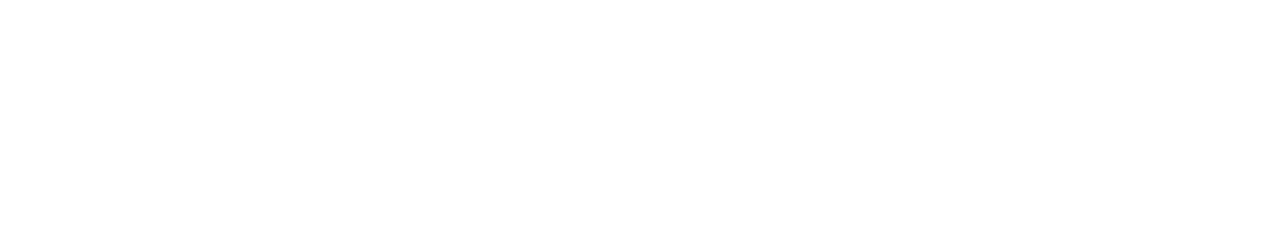
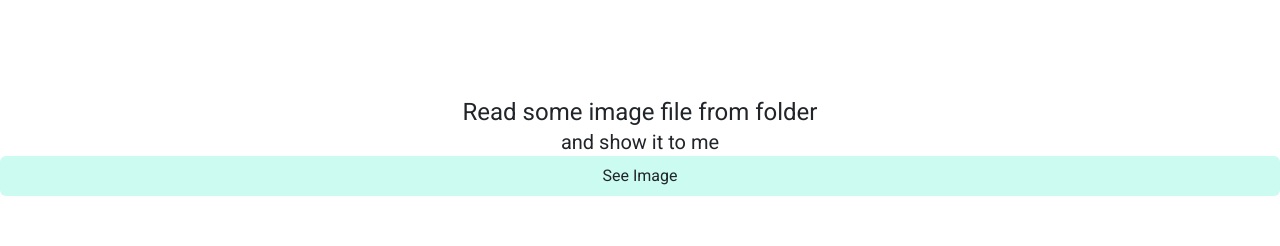
Before and after one commit to wspawned/nextjs-bootstrap-playground, a Next.js app: page /show-image in a window 1280 px wide. Before the commit this address had no page. Shown: the top 246 px of the page. Built offline with nearby package versions, Linux system fonts and the light colour scheme.

Commit message:
read image/png

```diff
--- /dev/null
+++ b/pages/api/getImage.js
@@ -0,0 +1,21 @@
+import path from 'path';
+const fs = require('fs');
+
+const readImage = (req,res) => {
+  const fileName = req.query.name;
+  const filePath = path.join(process.cwd() + `/public/images/`, fileName);
+  const image = fs.readFileSync(filePath);
+  res.setHeader('Content-Type', 'image/png');
+  res.end(image);
+  // res.status(200).json({ message: 'success' });
+}
+
+const handler = async(req, res) => {
+  if (req.method === 'GET') {
+    readImage(req, res);
+  } else {
+    res.status(405).json({ message: 'Method not allowed' });
+  }
+};
+
+export default handler;
--- /dev/null
+++ b/pages/show-image.js
@@ -0,0 +1,59 @@
+import axios from "axios";
+import { useState } from "react";
+
+const ShowImage = () => {
+  const [imgOpen, setImgOpen] = useState(false);
+  const toggleImage = () => { setImgOpen(!imgOpen) }
+  const [img, setImg] = useState("")
+
+  const getImage = async (name) => {
+    await axios.get("/api/getImage",
+      {
+        params: {
+          name: name,
+        }
+      }
+    ).then((res) => {
+      // setImg(res.data);
+      const imgString = res.data;
+      const imgToBlob = imgString.blob();
+      console.log(imgToBlob)
+    }).catch((err) => {
+      console.log(err)
+    })
+  }
+
+  return (
+    <div className="flex flex-col w-screen h-screen align-center pt-24 ">
+      <p className="text-center text-2xl">Read some image file from folder</p>
+      <p className="text-center text-xl">and show it to me</p>
+      <button
+        className="bg-teal-100 rounded p-2 px-4"
+        onClick={async() => {
+          await getImage("scott.png");
+          toggleImage();
+        }}
+      >
+        See Image
+      </button>
+
+      {imgOpen ? (
+        <div className="flex flex-col w-full grow justify-center align-center bg-stone-100">
+          <p className="text-center">Here it is</p>
+
+          {/* <img
+          src={URL.createObjectURL(img)}
+          /> */}
+
+          <div
+            className=" h-1/2 w-full
+          bg-[url('../public/images/scott.png')] bg-contain bg-origin-content bg-no-repeat bg-right"
+          ></div>
+        </div>
+      ) : null}
+
+    </div>
+  );
+};
+
+export default ShowImage;
```
Also changed, not shown: 1 other file (tests, documents, lock files or other folders).
